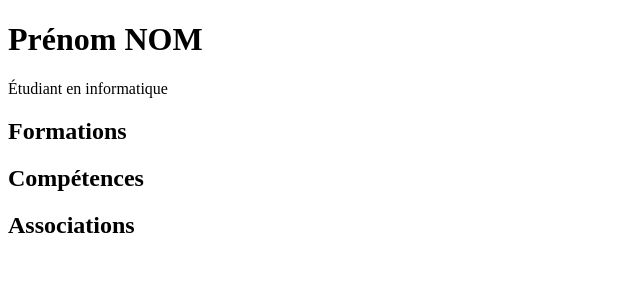
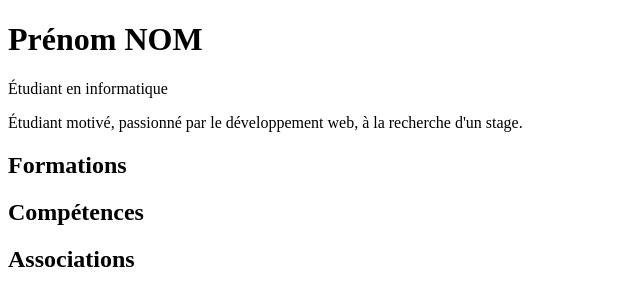
Before and after one commit to Marwahne/mon-cv, a plain HTML site: page index.html in a window 1280 px wide. Shown: the whole page, without its empty margins (0-640 px from the left). Drawn offline with Linux system fonts and the light colour scheme.

Commit message:
mise en place de la section description

```diff
--- a/index.html
+++ b/index.html
@@ -16,7 +16,7 @@
   <main>
 
     <section id="description">
-      <!-- DESCRIPTION -->
+      <p>Étudiant motivé, passionné par le développement web, à la recherche d'un stage.</p>
     </section>
 
     <section id="formations">
```
